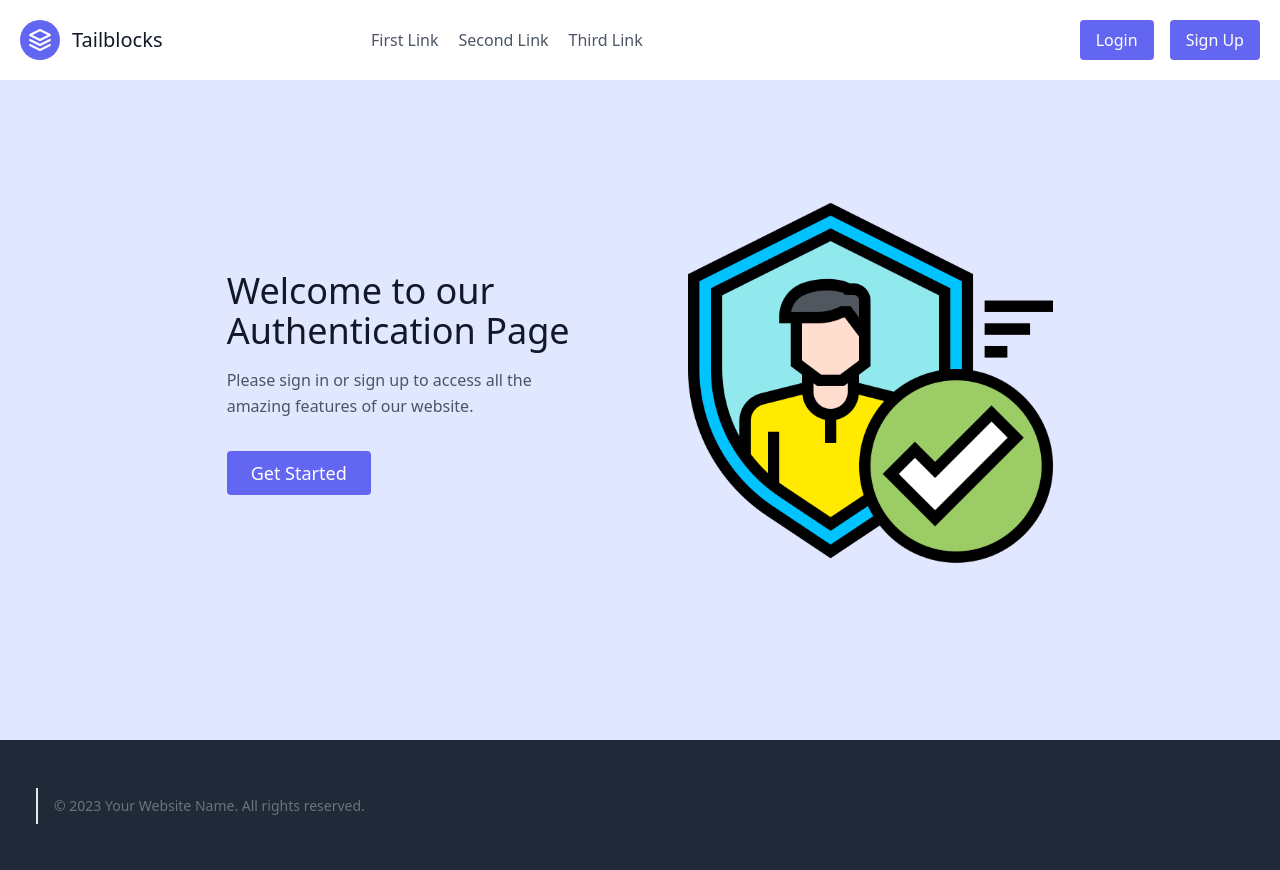
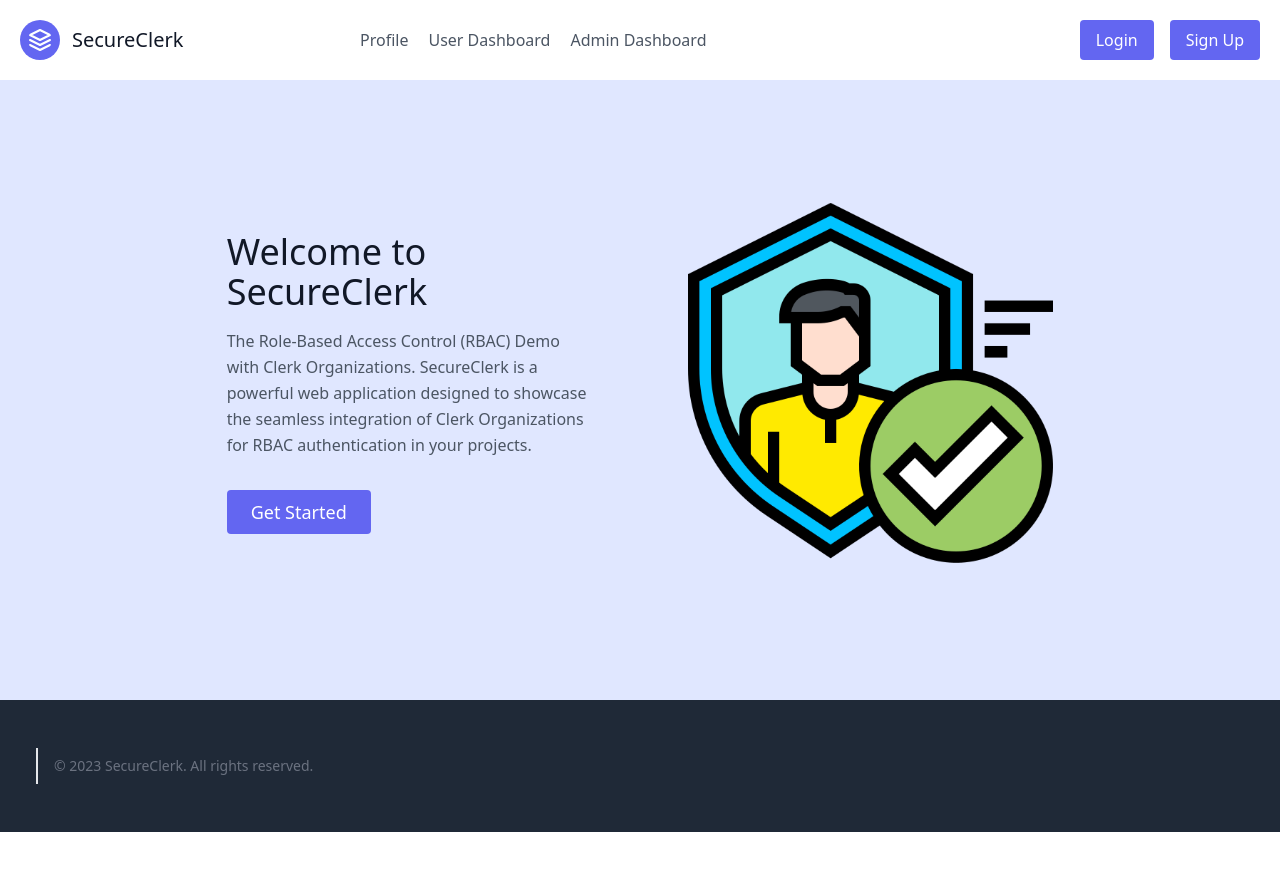
Before and after one commit to musebe/nextjs-clerk-organizations-rbac-authentication, a Next.js app: page / in a window 1280 px wide. After the commit the page ends 832 px from the top, so only its background shows below. Built offline with nearby package versions, Linux system fonts and the light colour scheme.

Commit message:
refactored code

```diff
--- a/app/page.js
+++ b/app/page.js
@@ -4,7 +4,6 @@
 export default function Home() {
   return (
     <main className='overflow-hidden'>
-
       <Hero/>
     </main>
   );
--- a/components/Footer.jsx
+++ b/components/Footer.jsx
@@ -5,7 +5,7 @@
     <footer className='bg-gray-800 text-white text-center py-4'>
       <div className='container px-5 py-8 mx-auto flex items-center sm:flex-row flex-col'>
         <p className='text-sm text-gray-500 sm:ml-4 sm:pl-4 sm:border-l-2 sm:border-gray-200 sm:py-2 sm:mt-0 mt-4'>
-         © {new Date().getFullYear()} Your Website Name. All rights reserved.
+         © {new Date().getFullYear()} SecureClerk. All rights reserved.
         </p>
       </div>
     </footer>
--- a/components/Hero.jsx
+++ b/components/Hero.jsx
@@ -4,18 +4,20 @@
   return (
     <section
       className='text-gray-600 body-font bg-indigo-100'
-      style={{ minHeight: 'calc(90vh - 60px)' }}
+      style={{ minHeight: 'calc(85vh - 60px)' }}
     >
       <div className='container mx-auto flex px-5 py-24 items-center justify-center flex-col'>
         <div className='lg:w-2/3 w-full'>
           <div className='flex flex-col items-center justify-center lg:flex-row'>
             <div className='lg:w-1/2 lg:pr-12 lg:py-6 mb-6 lg:mb-0'>
               <h1 className='title-font sm:text-4xl text-3xl mb-4 font-medium text-gray-900 text-center lg:text-left'>
-                Welcome to our Authentication Page
+                Welcome to SecureClerk
               </h1>
               <p className='mb-8 leading-relaxed text-center lg:text-left'>
-                Please sign in or sign up to access all the amazing features of
-                our website.
+                The Role-Based Access Control (RBAC) Demo with Clerk
+                Organizations. SecureClerk is a powerful web application
+                designed to showcase the seamless integration of Clerk
+                Organizations for RBAC authentication in your projects.
               </p>
               <div className='flex justify-center lg:justify-start'>
                 <button className='inline-flex text-white bg-indigo-500 border-0 py-2 px-6 focus:outline-none hover:bg-indigo-600 rounded text-lg'>
--- a/components/Navbar.jsx
+++ b/components/Navbar.jsx
@@ -14,7 +14,10 @@
     <header className='text-gray-600 body-font bg-white shadow'>
       <div className='container mx-auto flex flex-wrap p-5 flex-col md:flex-row items-center'>
         <div className='flex items-center mb-4 md:mb-0'>
-          <a className='flex title-font font-medium items-center text-gray-900'>
+          <a
+            href='/'
+            className='flex title-font font-medium items-center text-gray-900'
+          >
             <svg
               xmlns='http://www.w3.org/2000/svg'
               fill='none'
@@ -27,18 +30,18 @@
             >
               <path d='M12 2L2 7l10 5 10-5-10-5zM2 17l10 5 10-5M2 12l10 5 10-5'></path>
             </svg>
-            <span className='ml-3 text-xl'>Tailblocks</span>
+            <span className='ml-3 text-xl'>SecureClerk</span>
           </a>
         </div>
         <nav className='md:ml-auto md:mr-auto flex flex-wrap items-center text-base justify-center'>
           <a href='#' className='mr-5 hover:text-gray-900'>
-            First Link
+            Profile
           </a>
-          <a href='#' className='mr-5 hover:text-gray-900'>
-            Second Link
+          <a href='/user' className='mr-5 hover:text-gray-900'>
+            User Dashboard
           </a>
-          <a href='#' className='mr-5 hover:text-gray-900'>
-            Third Link
+          <a href='/admin' className='mr-5 hover:text-gray-900'>
+            Admin Dashboard
           </a>
         </nav>
         <div className='md:ml-auto md:mr-0 flex items-center'>
```
